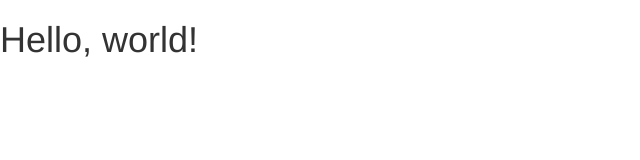
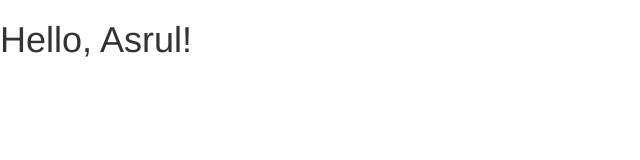
Before and after one commit to asrulnurrahim/cobain, a plain HTML site: page index.html in a window 1280 px wide. Shown: the full height of the page, 0-640 px from the left. Drawn offline with nearby package versions, Linux system fonts and the light colour scheme.

Commit message:
Mengedit file index

```diff
--- a/index.html
+++ b/index.html
@@ -9,7 +9,7 @@
     <link href="css/bootstrap.min.css" rel="stylesheet">
   </head>
   <body>
-    <h1>Hello, world!</h1>
+    <h1>Hello, Asrul!</h1>
     <script src="https://ajax.googleapis.com/ajax/libs/jquery/1.12.4/jquery.min.js"></script>
     <script src="js/bootstrap.min.js"></script>
   </body>
```
